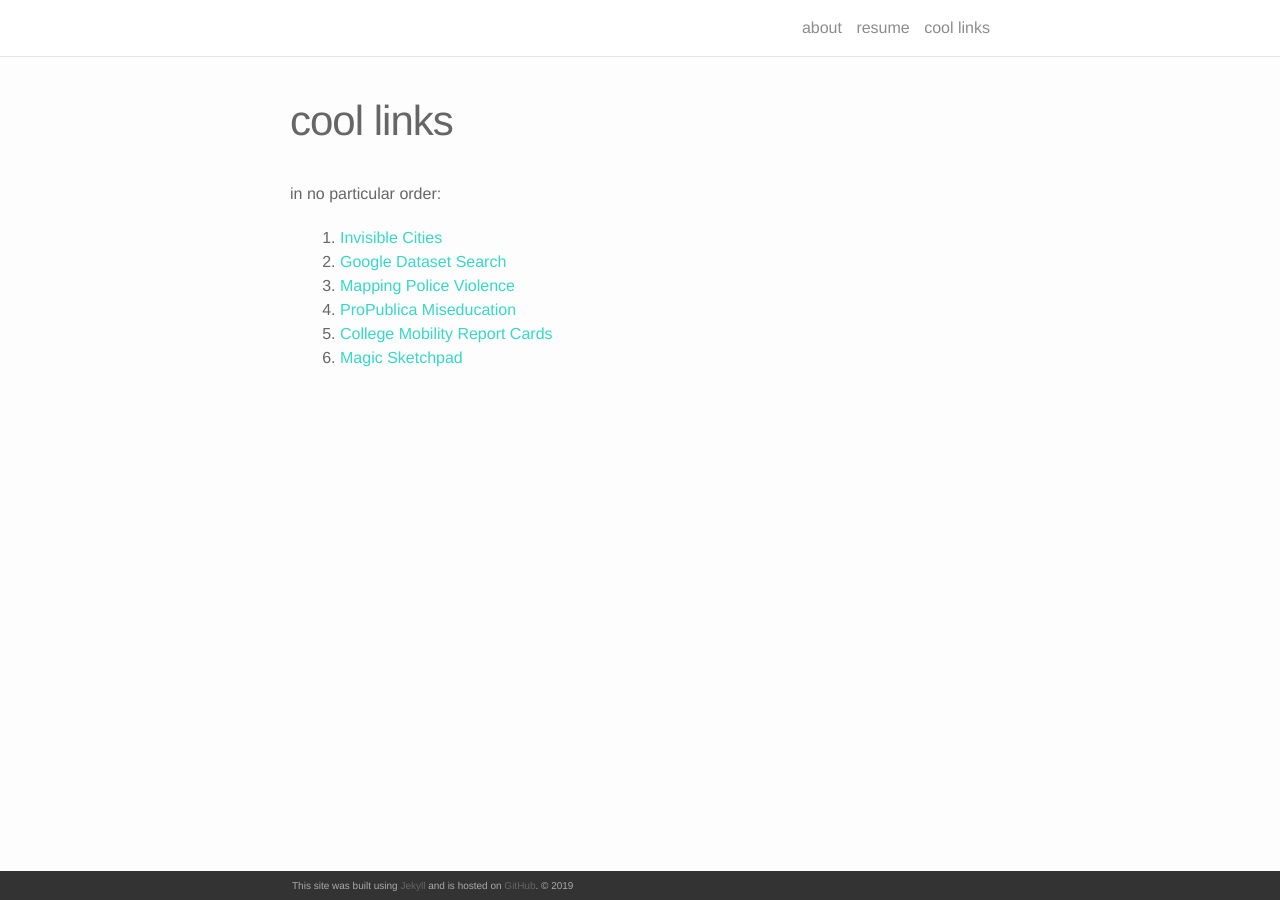
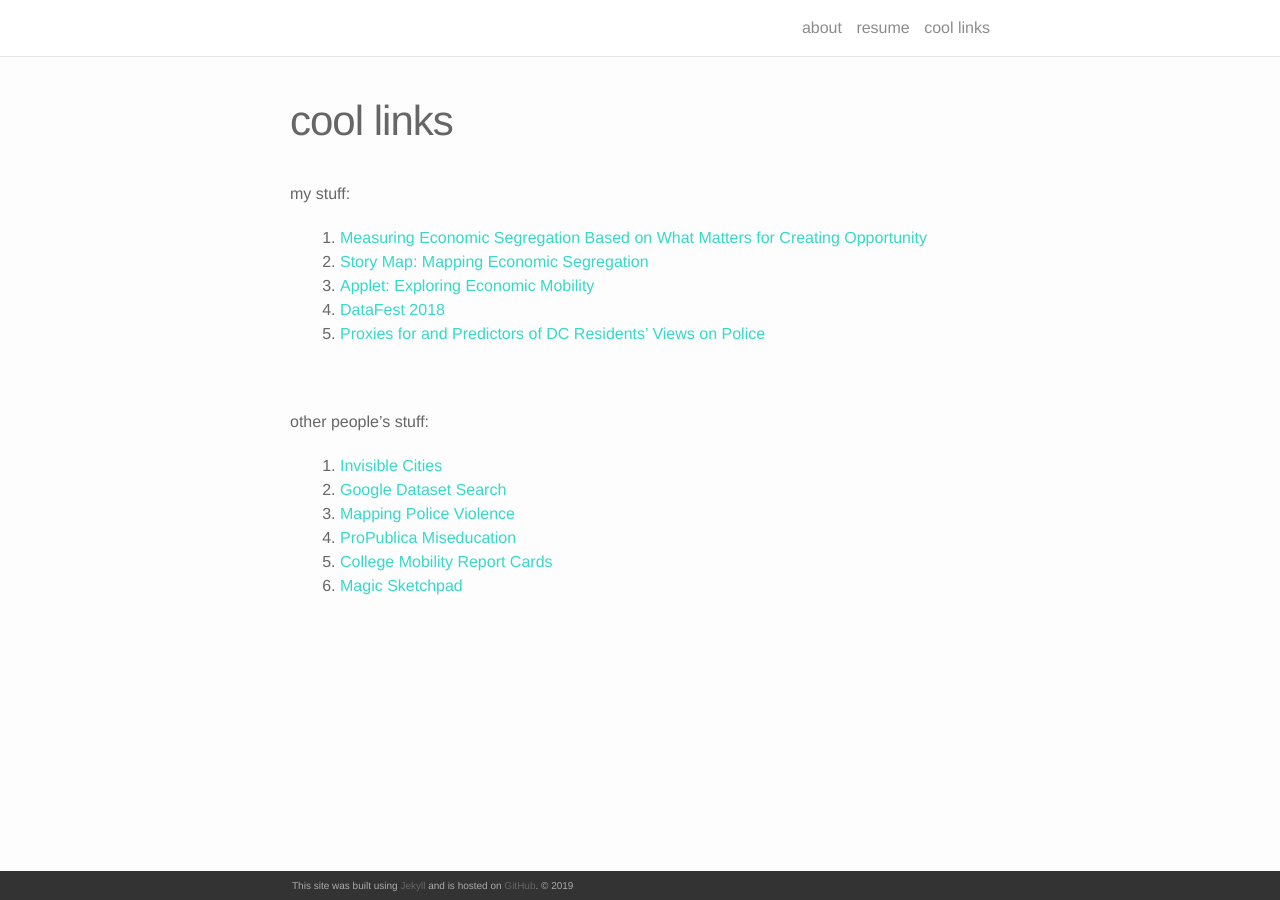
Before and after one commit to kaimath/kaimath.github.io, a Jekyll site: the page built from coollinks.md, in a window 1280 px wide. Built offline with Jekyll 4.4.1, drawn with Linux system fonts in a browser that asks for light colours; nearby versions of some CDN libraries.

Commit message:
Update coollinks.md

```diff
--- a/coollinks.md
+++ b/coollinks.md
@@ -9,7 +9,17 @@
 
 ---
 
-in no particular order:
+my stuff:
+
+1. <a href="https://kaimath.github.io/Thesis_May_2019.pdf">Measuring Economic Segregation Based on What Matters for Creating Opportunity</a> <br/>
+2. <a href="https://kaimath.github.io/storymap.html">Story Map: Mapping Economic Segregation</a> <br/>
+3. <a href="https://kaimath.github.io/shinyapp.html">Applet: Exploring Economic Mobility</a> <br/>
+4. <a href="https://kaimath.github.io/datafest/">DataFest 2018</a> <br/>
+5. <a href="https://kaimath.github.io/stat242finalproject.pdf">Proxies for and Predictors of DC Residents' Views on Police</a> <br/>
+
+<br/>
+
+other people's stuff:
 
 1. <a href="https://opendot.github.io/ml4a-invisible-cities/">Invisible Cities </a> <br/>
 2. <a href="https://toolbox.google.com/datasetsearch">Google Dataset Search</a> <br/>
```
